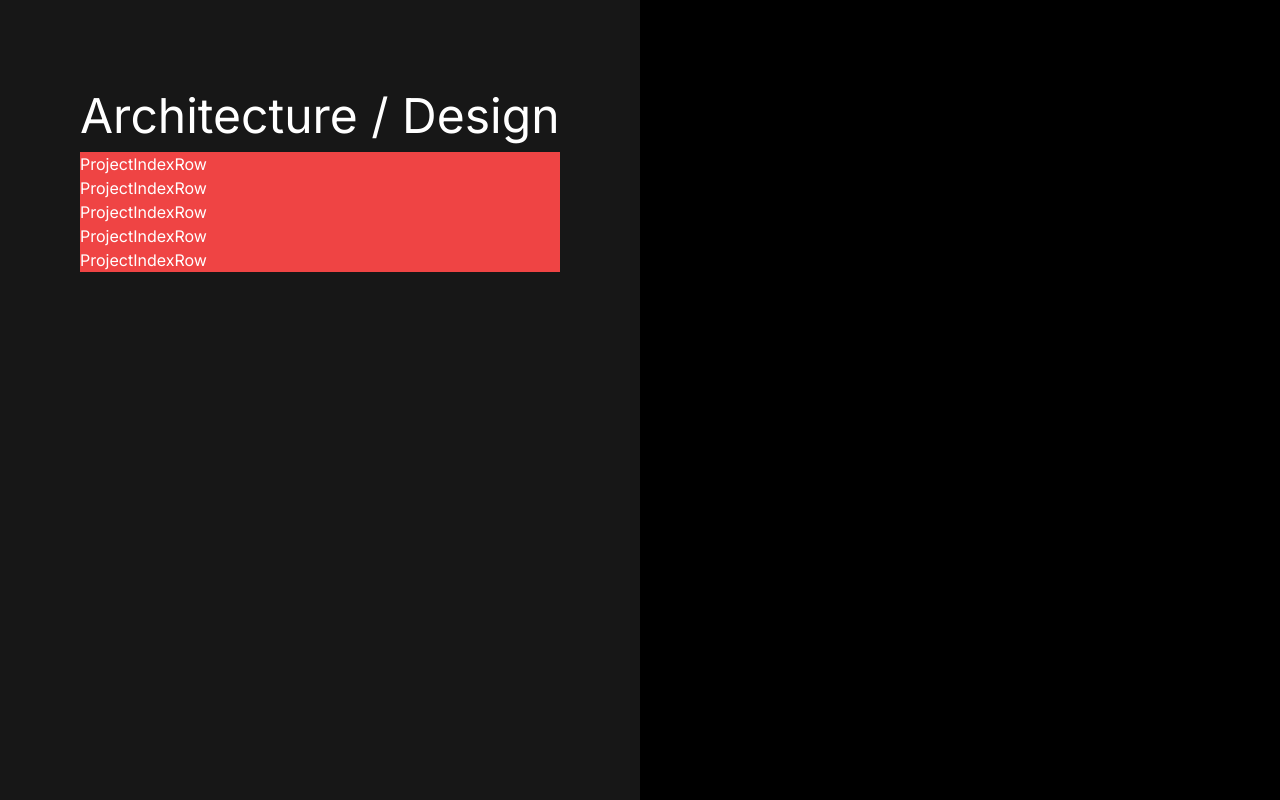
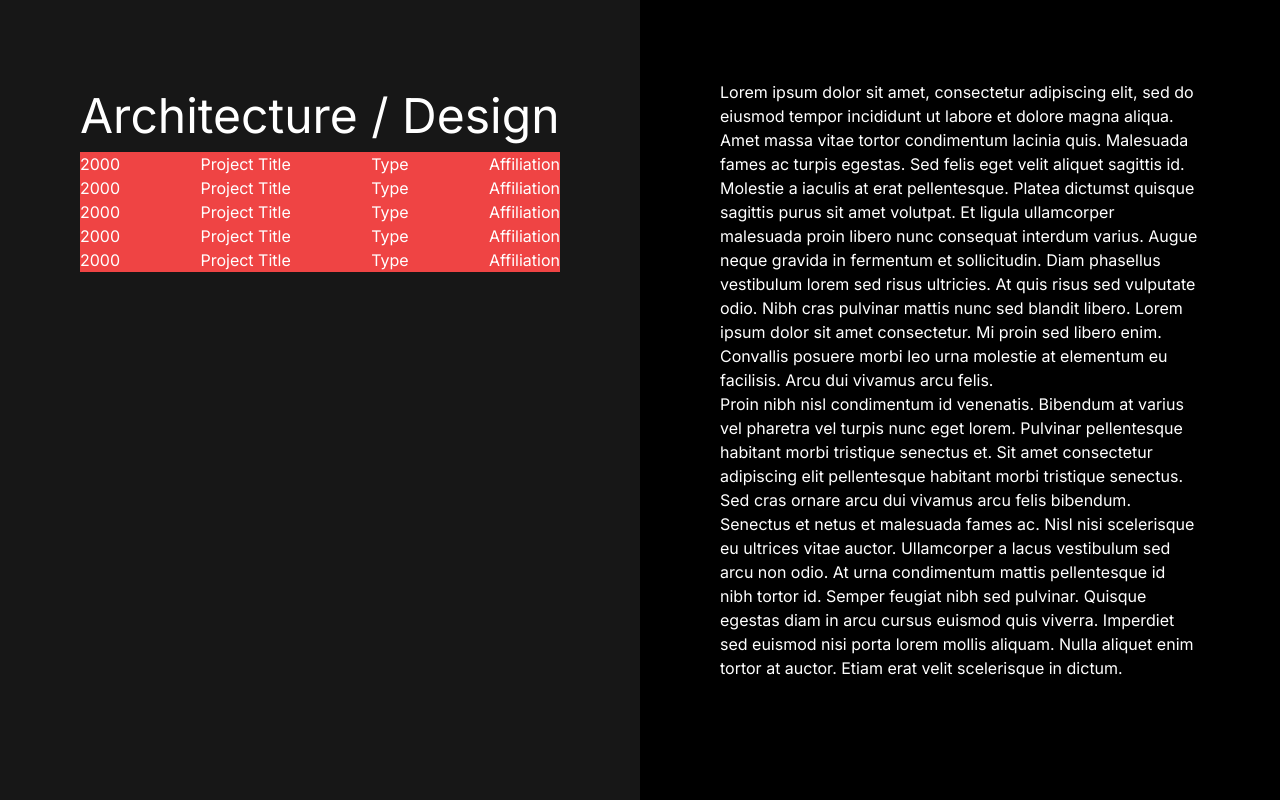
Before and after one commit to Abstractmachina/website_v2, a Next.js app: page /architecture in a window 1280 px wide. Built offline with nearby package versions, Linux system fonts and the light colour scheme.

Commit message:
mouseevent get position working

```diff
--- a/app/architecture/page.tsx
+++ b/app/architecture/page.tsx
@@ -1,10 +1,23 @@
+'use client'
+
+import ProjectContent from "@/components/projectContent";
 import ProjectIndexRow from "@/components/projectIndexRow";
 import PropTypes from "prop-types";
-import React, { Component } from "react";
+import React, { Component, useState } from "react";
 
 function Architecture() {
+
+    const [project, setProject] = useState("none");
+
+    /**
+     * fetch project from database with provided id string
+     */
+    const fetchProject = async () => {
+
+    }
+
     return <main className="flex min-h-screen h-full w-full">
-        <div className="fixed h-full w-1/2 bg-neutral-900 top-0 left-0 p-20">
+        <div id="container_projectindex" className="fixed h-full w-1/2 bg-neutral-900 top-0 left-0 p-20">
             <h1 className="text-white">Architecture / Design</h1>
             <div className=" bg-red-500 flex flex-col">
                 <ProjectIndexRow/>
@@ -13,8 +26,8 @@ function Architecture() {
                 <ProjectIndexRow/>
                 <ProjectIndexRow/>
             </div>
-
         </div>
+        <ProjectContent/>
   </main>;
 }
 
--- a/app/page.tsx
+++ b/app/page.tsx
@@ -1,18 +1,32 @@
+'use client'
+
 import Image from 'next/image'
 import Link from 'next/link'
+import { MouseEventHandler, useState } from 'react';
 
 export default function Home() {
+
+  const [x, setX] = useState(0);
+  const [y, setY] = useState(0);
 
   const handleClick = () => {
 
   }
 
+  const handleMouse = (e: React.MouseEvent<HTMLImageElement>) : void => {
+    setX(e.pageX)
+    setY(e.pageY)
+}
 
   return (
-    <main className="flex min-h-screen flex-col items-center justify-between p-24">
+    <main onMouseMove={handleMouse} className="flex min-h-screen flex-col items-center justify-between p-24">
       <Link id='link_arch' href={'/architecture'} className='fixed top-0 left-0 h-full w-48 bg-red-900'></Link>
       <h1>Hi, I&rsquo;m Tao</h1>
-      <div></div>
+      <div id="circle">
+        <span>{x}</span> <span>{y}</span>
+
+
+      </div>
       <p>a computational architect and fullstack developer</p>
 
       <div>
--- /dev/null
+++ b/components/projectContent.tsx
@@ -0,0 +1,15 @@
+import React from 'react'
+
+function ProjectContent() {
+  return (
+    <div id="container_projectcontent" className="fixed h-full w-1/2 top-0 right-0 p-20 overflow-auto">
+            <p>
+                Lorem ipsum dolor sit amet, consectetur adipiscing elit, sed do eiusmod tempor incididunt ut labore et dolore magna aliqua. Amet massa vitae tortor condimentum lacinia quis. Malesuada fames ac turpis egestas. Sed felis eget velit aliquet sagittis id. Molestie a iaculis at erat pellentesque. Platea dictumst quisque sagittis purus sit amet volutpat. Et ligula ullamcorper malesuada proin libero nunc consequat interdum varius. Augue neque gravida in fermentum et sollicitudin. Diam phasellus vestibulum lorem sed risus ultricies. At quis risus sed vulputate odio. Nibh cras pulvinar mattis nunc sed blandit libero. Lorem ipsum dolor sit amet consectetur. Mi proin sed libero enim. Convallis posuere morbi leo urna molestie at elementum eu facilisis. Arcu dui vivamus arcu felis.
+            </p>
+            <p>
+                Proin nibh nisl condimentum id venenatis. Bibendum at varius vel pharetra vel turpis nunc eget lorem. Pulvinar pellentesque habitant morbi tristique senectus et. Sit amet consectetur adipiscing elit pellentesque habitant morbi tristique senectus. Sed cras ornare arcu dui vivamus arcu felis bibendum. Senectus et netus et malesuada fames ac. Nisl nisi scelerisque eu ultrices vitae auctor. Ullamcorper a lacus vestibulum sed arcu non odio. At urna condimentum mattis pellentesque id nibh tortor id. Semper feugiat nibh sed pulvinar. Quisque egestas diam in arcu cursus euismod quis viverra. Imperdiet sed euismod nisi porta lorem mollis aliquam. Nulla aliquet enim tortor at auctor. Etiam erat velit scelerisque in dictum.</p>
+        </div>
+  )
+}
+
+export default ProjectContent
--- a/components/projectIndexRow.tsx
+++ b/components/projectIndexRow.tsx
@@ -2,7 +2,12 @@ import React from 'react'
 
 function ProjectIndexRow() {
   return (
-    <div>ProjectIndexRow</div>
+      <div className='flex flex-row justify-between'>
+          <span>2000</span>
+          <span>Project Title</span>
+          <span>Type</span>
+          <span>Affiliation</span>
+    </div>
   )
 }
 
--- a/package.json
+++ b/package.json
@@ -15,11 +15,13 @@
     "autoprefixer": "10.4.15",
     "eslint": "8.48.0",
     "eslint-config-next": "13.4.19",
+    "framer-motion": "^10.16.4",
     "next": "13.4.19",
     "postcss": "8.4.29",
     "react": "18.2.0",
     "react-dom": "18.2.0",
     "tailwindcss": "3.3.3",
-    "typescript": "5.2.2"
+    "typescript": "5.2.2",
+    "zustand": "^4.4.1"
   }
 }
```
Also changed, not shown: stores/projectStore.ts (added), 1 other file (tests, documents, lock files or other folders).
